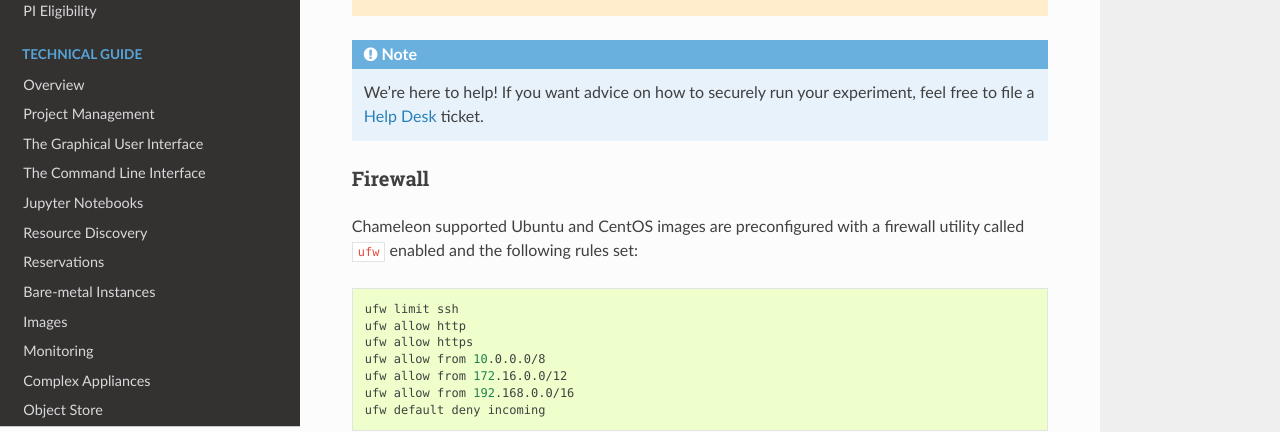
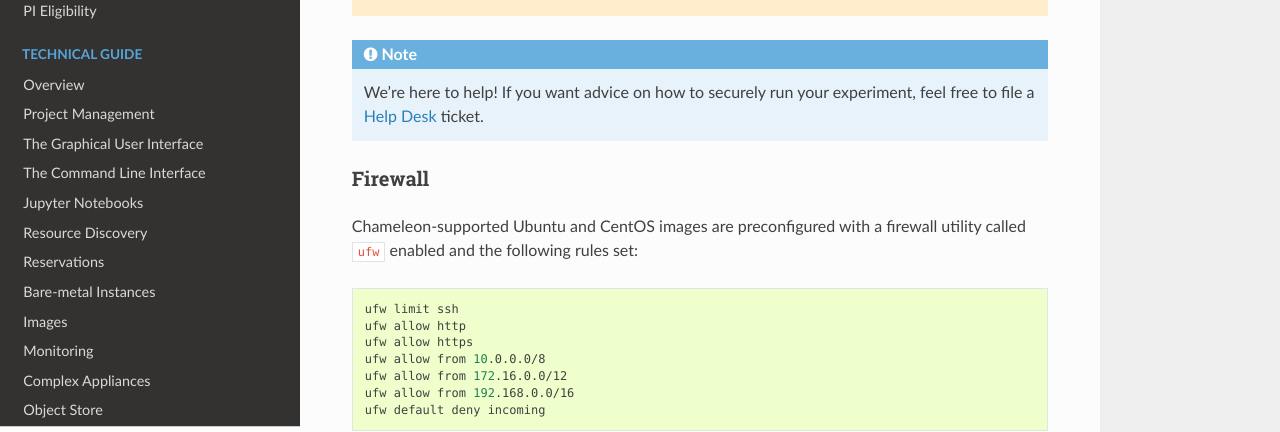
Before and after one commit to ChameleonCloud/docs, a Sphinx documentation site: the page built from source/technical/networks/networks_basic.rst, in a window 1280 px wide and 900 px high, scrolled down 1999 px. Shown: the part 41-473 px from the top of the window. Built offline with Sphinx 7.4.7 and the Read the Docs theme 2.0.0, drawn with Linux system fonts in a browser that asks for light colours.

```diff
--- a/source/technical/networks/networks_basic.rst
+++ b/source/technical/networks/networks_basic.rst
@@ -73,7 +73,7 @@ your instance has a Floating IP attached.
 Firewall
 ^^^^^^^^
 
-Chameleon supported Ubuntu and CentOS images are preconfigured with a firewall
+Chameleon-supported Ubuntu and CentOS images are preconfigured with a firewall
 utility called ``ufw`` enabled and the following rules set:
 
 .. code-block:: shell
```
